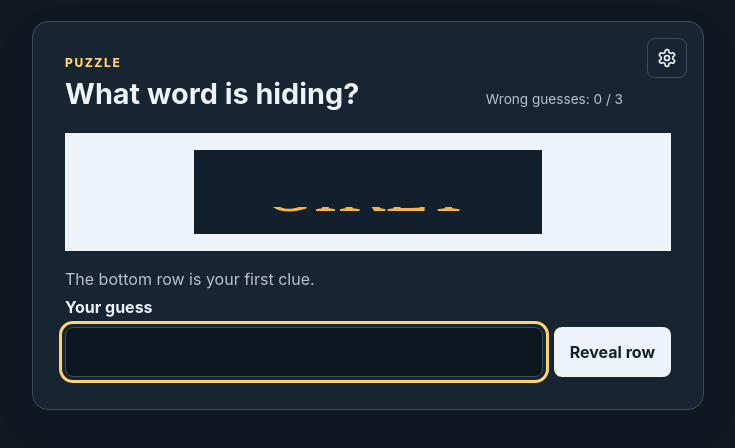
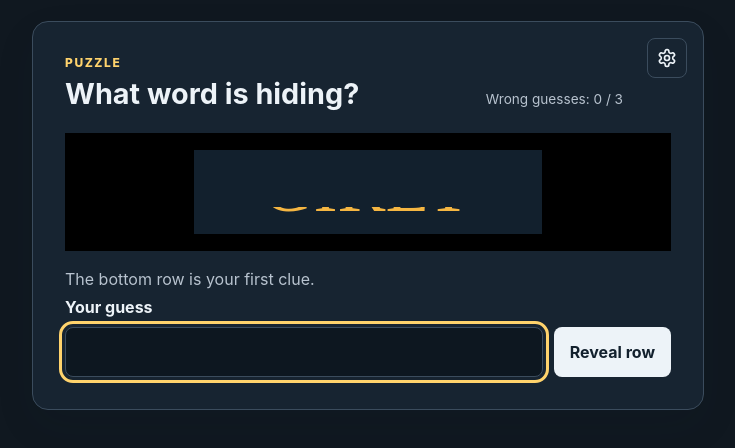
Before and after one commit to adityabhandari781/upword, a website with bundled scripts: page index.html in a window 1280 px wide. Shown: the part 212-660 px from the top of the page, without its empty margins (272-1007 px from the left). Built offline with nearby package versions, Linux system fonts and the light colour scheme.

Commit message:
fix: keep canvas frame black in dark mode

```diff
--- a/css/style.css
+++ b/css/style.css
@@ -179,8 +179,8 @@ h2 {
   place-items: center;
   overflow: hidden;
   padding: 1rem;
-  border: 1px solid var(--ink);
-  background: var(--ink);
+  border: 1px solid #000;
+  background: #000;
 }
 
 #word-canvas {
```
